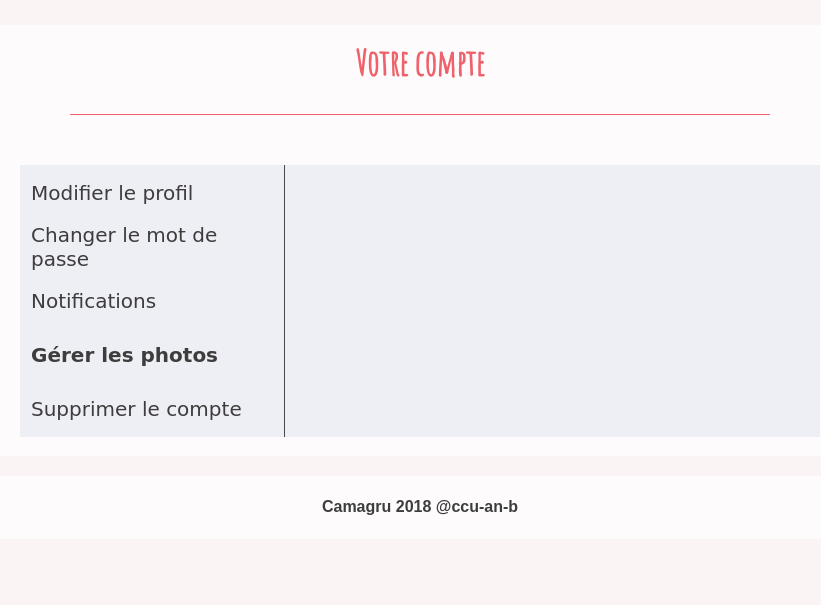
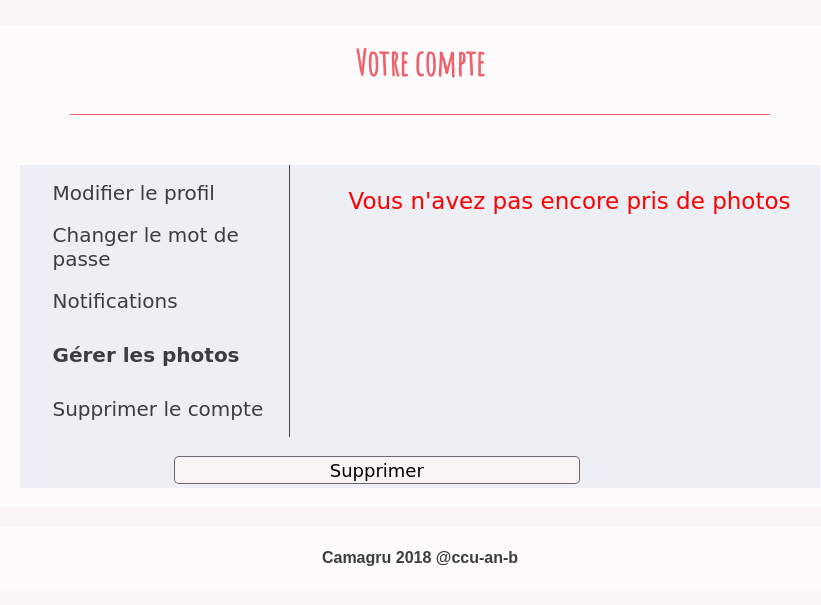
Before and after one commit to ccu-an-b/Camagru, a PHP site: page /modify_picture.php in a window 1280 px wide. Shown: the part 70-675 px from the top of the page, without its empty margins (220-1041 px from the left). Run offline with PHP 8.4, Linux system fonts and the light colour scheme; the visitor is signed in with stand-in values (Sample User, id 1); data comes from the database, SQL or seed files in the repository; some web fonts are replaced.

Commit message:
modify picture

```diff
--- a/model/accountModel.php
+++ b/model/accountModel.php
@@ -10,7 +10,7 @@
 function get_picture($login)
 {
 	$db = db_connect();
-	$sql = "SELECT * FROM picture p INNER JOIN user u ON p.id_user = u.id WHERE u.login ='".$login."'";
+	$sql = "SELECT * FROM picture p INNER JOIN user u ON p.id_user = u.id WHERE u.login ='".$login."' ORDER BY UNIX_TIMESTAMP(date) DESC";
 	$req = $db->query($sql);
 
 	return $req;
--- a/modify_picture.php
+++ b/modify_picture.php
@@ -17,6 +17,14 @@
 
 $error = ft_error();
 
+if (isset($_POST['submit']) && isset($_POST['img']))
+{
+    foreach($_POST['img'] as $key)
+    {
+       echo $key ;
+    }
+}
+
 require('view/m_pictureView.php');
 
 ?>
--- a/public/css/style.css
+++ b/public/css/style.css
@@ -401,6 +401,7 @@
 	width:30%;
 	font-size:20px;
 	padding: 0;
+	border-right: 1px solid #4B4453;
 }
 
 #category td {
@@ -436,7 +437,6 @@
 	padding-top: 15px;
 	width:66%;
 	font-size: 18px;
-	border-left: 1px solid #4B4453;
 	padding-left: 15px;
 }
 
--- a/public/js/modal.js
+++ b/public/js/modal.js
@@ -56,7 +56,6 @@
         }
         xmlhttp.onreadystatechange = function() {
             if (this.readyState == 4 && this.status == 200) {
-				console.log(this.responseText);
                 var data = JSON.parse(this.responseText);
 				callback(data, item);
             }
--- a/view/m_pictureView.php
+++ b/view/m_pictureView.php
@@ -10,7 +10,7 @@
 	?>
 		<td>
 			<img src='<?= $data['img'] ?>' />
-			<input type="checkbox" name="img" value="<?= $data['id'] ?>"/>
+			<input type="checkbox" name="img[]" value="<?= $data['id_img'] ?>"/>
 		</td>
 	<?php
 		if (($i % 2) == 0 && $i !=0)
@@ -19,10 +19,23 @@
 			$i = 0;
 		$i++;
 	}
+	if ($i == 0)
+	{
+		echo "<p style='color:red'>Vous n&#39;avez pas encore pris de photos</p>";
+	}
 	$picture->closeCursor();
 ?>
+	<tr>
+		<td colspan = "3"><input type="submit" name="submit" value="Supprimer"></td>
+	</tr>
 </form>
 </table>
+<?php
+if ($i != 0)
+	{
+		echo "<p style='color:red'>S&eacute;lectionnez les photos &agrave; supprimer.</p>";
+	}
+?>
 <?php $form = ob_get_clean(); ?>
 
 <?php require('view/accountView.php'); ?>
```
